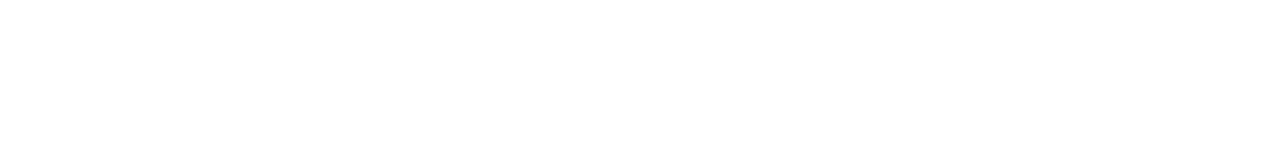
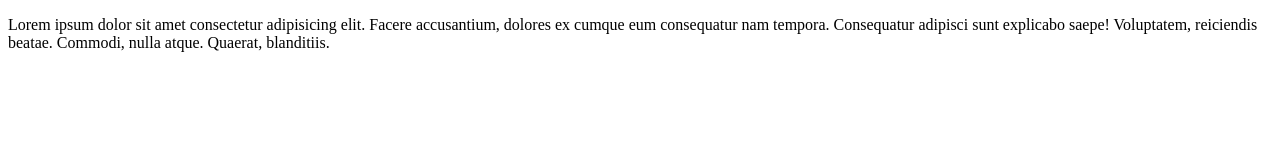
Before and after one commit to santander73/mi_portafolio, a plain HTML site: page index.html in a window 1280 px wide. Drawn offline with Linux system fonts and the light colour scheme.

Commit message:
Segundo Cambio

```diff
--- a/index.html
+++ b/index.html
@@ -1,11 +1,16 @@
 <!DOCTYPE html>
 <html lang="en">
+
 <head>
     <meta charset="UTF-8">
     <meta name="viewport" content="width=device-width, initial-scale=1.0">
     <title>Portafolio</title>
 </head>
+
 <body>
+    <p>Lorem ipsum dolor sit amet consectetur adipisicing elit. Facere accusantium, dolores ex cumque eum consequatur
+        nam tempora. Consequatur adipisci sunt explicabo saepe! Voluptatem, reiciendis beatae. Commodi, nulla atque.
+        Quaerat, blanditiis.</p>
+</body>
 
-</body>
 </html>
```
